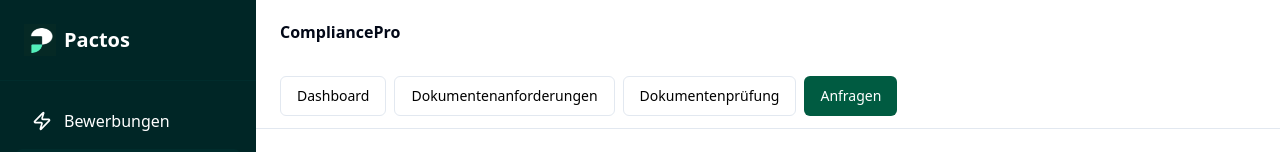
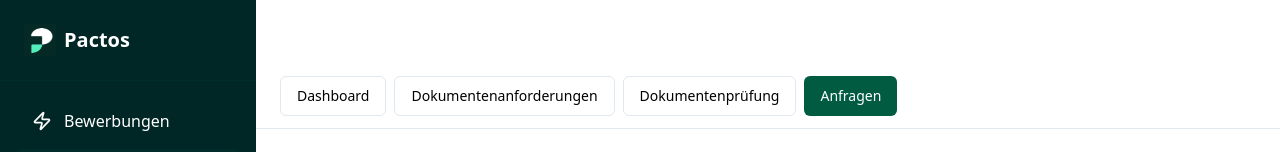
Before and after one commit to lukasotto123/deer-tree-flatbread, a React (Vite) app: page /requests in a window 1280 px wide. Shown: the top 152 px of the page. Built offline with nearby package versions, Linux system fonts and the light colour scheme.

Commit message:
Remove app name from header
Remove "CompliancePro" text from the header component and adjust layout.

```diff
--- a/src/components/layout/Header.tsx
+++ b/src/components/layout/Header.tsx
@@ -3,11 +3,7 @@ const Header = () => {
   return (
     <header className="h-16 flex items-center justify-between px-6 bg-white sticky top-0 z-10">
       <div className="flex items-center gap-4">
-        <div>
-          <div className="flex items-center gap-2">
-            <span className="font-bold">CompliancePro</span>
-          </div>
-        </div>
+        {/* CompliancePro text has been removed */}
       </div>
 
       <div className="flex items-center space-x-4">
```
